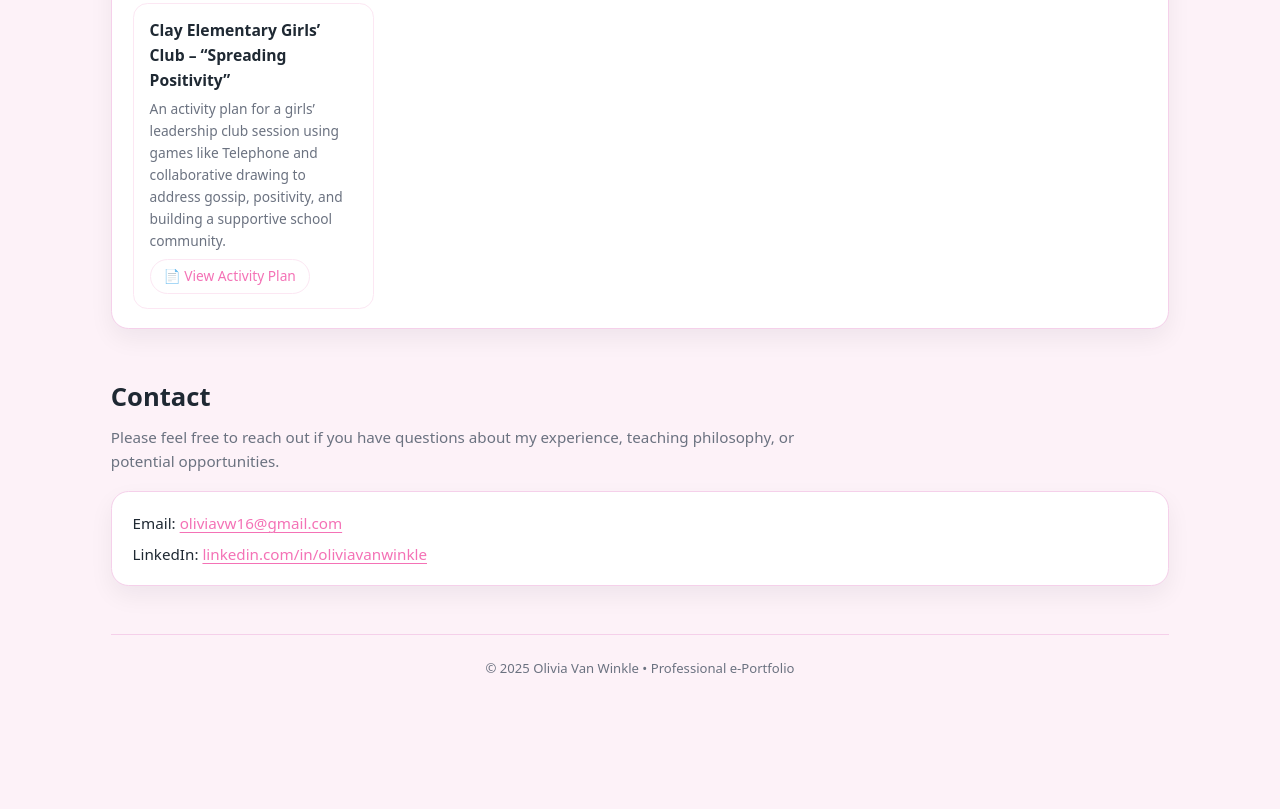
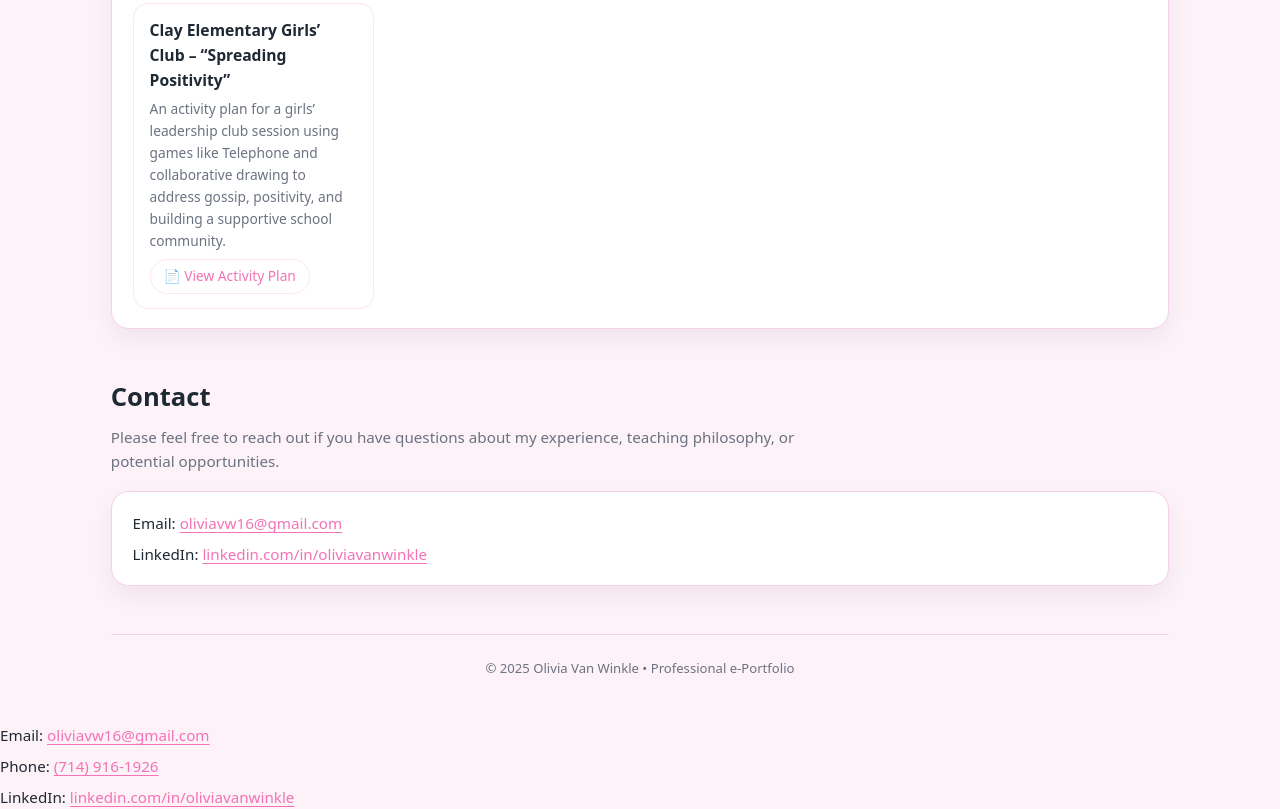
Before and after one commit to oliviavanwinkle/oliviavanwinkle.github.io, a plain HTML site: page index.html in a window 1280 px wide. Shown: the part 4275-5084 px from the top of the page. Before the commit the page ends 4998 px from the top, so only its background shows below. Drawn offline with Linux system fonts and the light colour scheme.

Commit message:
Update index.html

```diff
--- a/index.html
+++ b/index.html
@@ -738,3 +738,9 @@
   </script>
 </body>
 </html>
+<ul class="contact-list">
+  <li>Email: <a href="mailto:oliviavw16@gmail.com">oliviavw16@gmail.com</a></li>
+  <li>Phone: <a href="tel:+17149161926">(714) 916-1926</a></li>
+  <li>LinkedIn: <a href="https://www.linkedin.com/in/oliviavanwinkle" target="_blank" rel="noopener">
+    linkedin.com/in/oliviavanwinkle</a></li>
+</ul>
```
